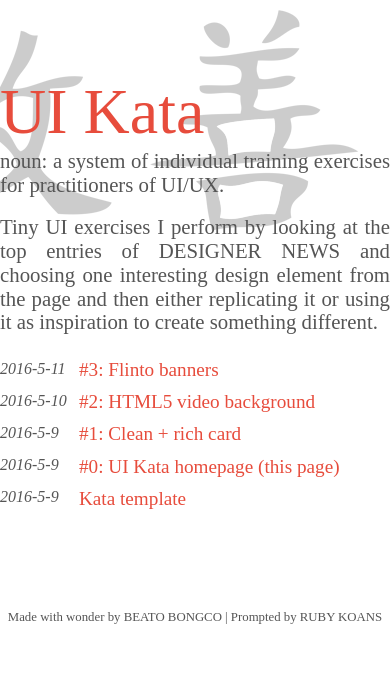
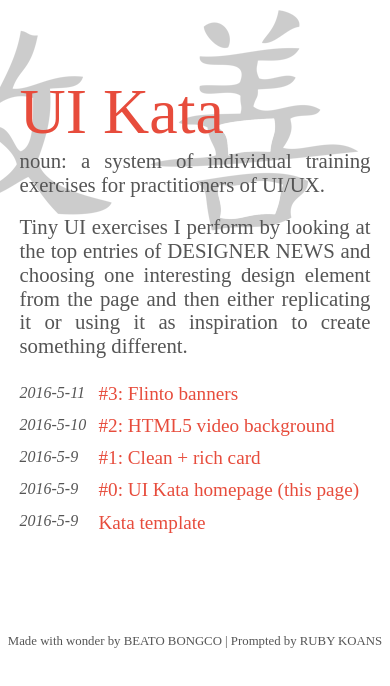
Before and after one commit to beatobongco/UI-Kata, a plain HTML site: page index.html in a window 390 px wide. Drawn offline with nearby package versions, Linux system fonts and the light colour scheme; a web font is replaced by a local one.

Commit message:
Make index more responsive

```diff
--- a/index-assets/index.css
+++ b/index-assets/index.css
@@ -13,7 +13,7 @@ h1 {
 	font-size: 4rem;
 	font-weight: 300;
 	color: #e74c3c;
-	margin: 0;
+	margin: 0 5%;
 }
 
 h1:before {
@@ -43,14 +43,14 @@ h1:before {
 }
 
 .header p {
-	margin: 0px 0;
+	margin: 0px 5%;
 	max-width: 500px;
 	font-size: 1.3rem;
 	text-align: justify;
 }
 
 .kata-container {
-	margin-top: 25px;
+	margin: 25px 5% 0;
 }
 .kata {
 	margin-bottom: 10px;
```
